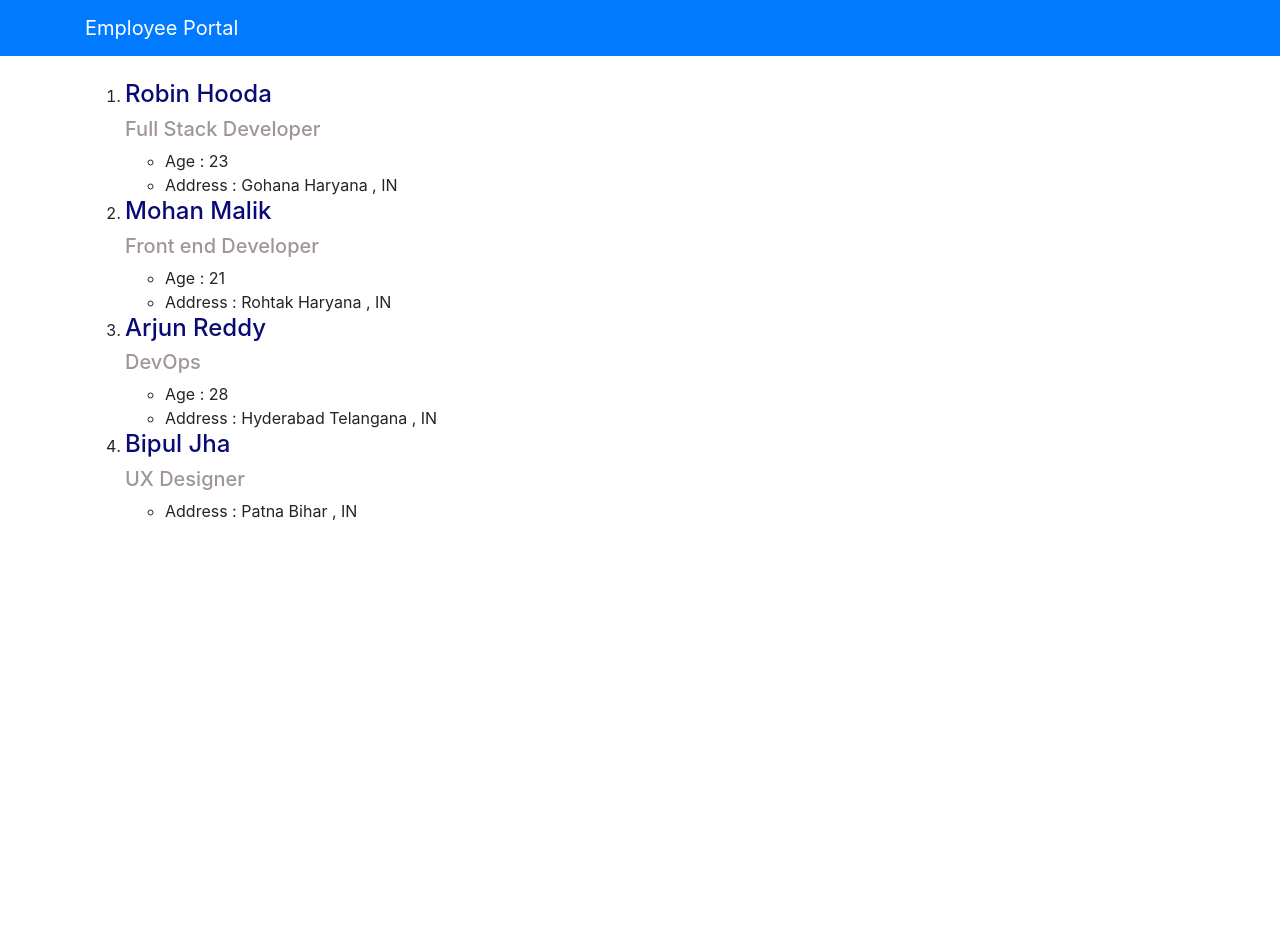
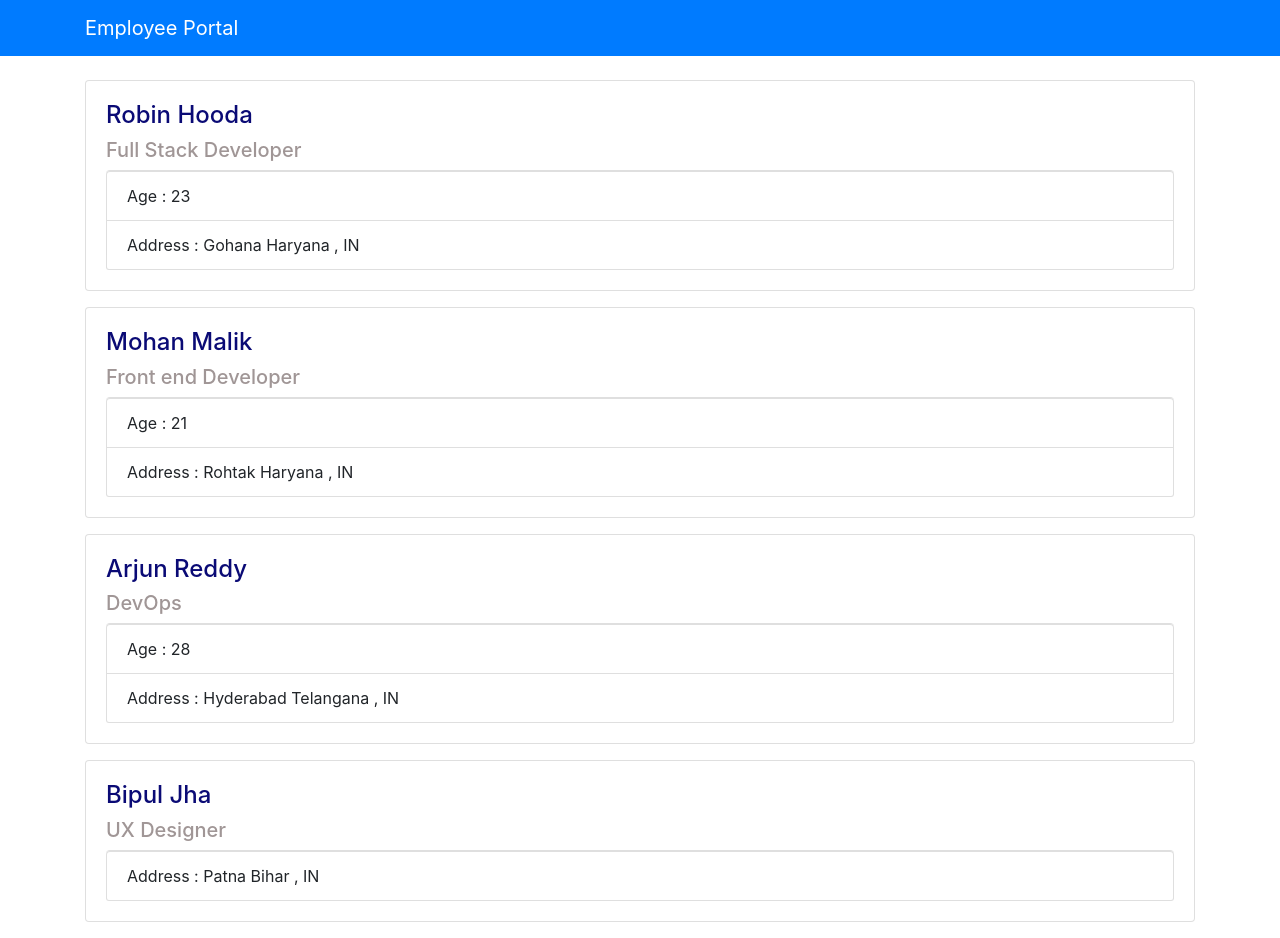
Before and after one commit to robinhooda/Employee-Portal, an Angular app: page / in a window 1280 px wide. Before the commit the page ends 800 px from the top, so only its background shows below. Built offline with nearby package versions, Linux system fonts and the light colour scheme.

Commit message:
Add. Styling to the 'users' component

```diff
--- a/src/app/app.component.ts
+++ b/src/app/app.component.ts
@@ -6,5 +6,5 @@ import { Component } from '@angular/core';
   styleUrls: ['./app.component.css']
 })
 export class AppComponent {
-  title = 'firstApp';
+  title = 'Employee Portal';
 }
--- a/src/app/components/users/users.component.html
+++ b/src/app/components/users/users.component.html
@@ -1,15 +1,16 @@
 <!-- Here, instead of users.length , users?.length is used to make the second conditional optional -->
-<ol *ngIf="loaded && users?.length > 0">
-  <li *ngFor=" let user of users">
+<ol class="list-unstyled" *ngIf="loaded && users?.length > 0">
+  <li class="card card-body mb-3" *ngFor=" let user of users">
     <h4>
       {{user.firstName}} {{user.lastName}}
     </h4>
     <h5>
       {{user.role}}
     </h5>
-    <ul *ngIf="showExtended">
-      <li *ngIf="user.age"> Age : {{user.age}} </li>
-      <li> Address : {{user.address.city}} {{user.address.state}} , {{user.address.country}}</li>
+    <ul class="list-group" *ngIf="showExtended">
+      <li class="list-group-item" *ngIf="user.age"> Age : {{user.age}} </li>
+      <li class="list-group-item"> Address : {{user.address.city}} {{user.address.state}} , {{user.address.country}}
+      </li>
     </ul>
   </li>
 </ol>
```
